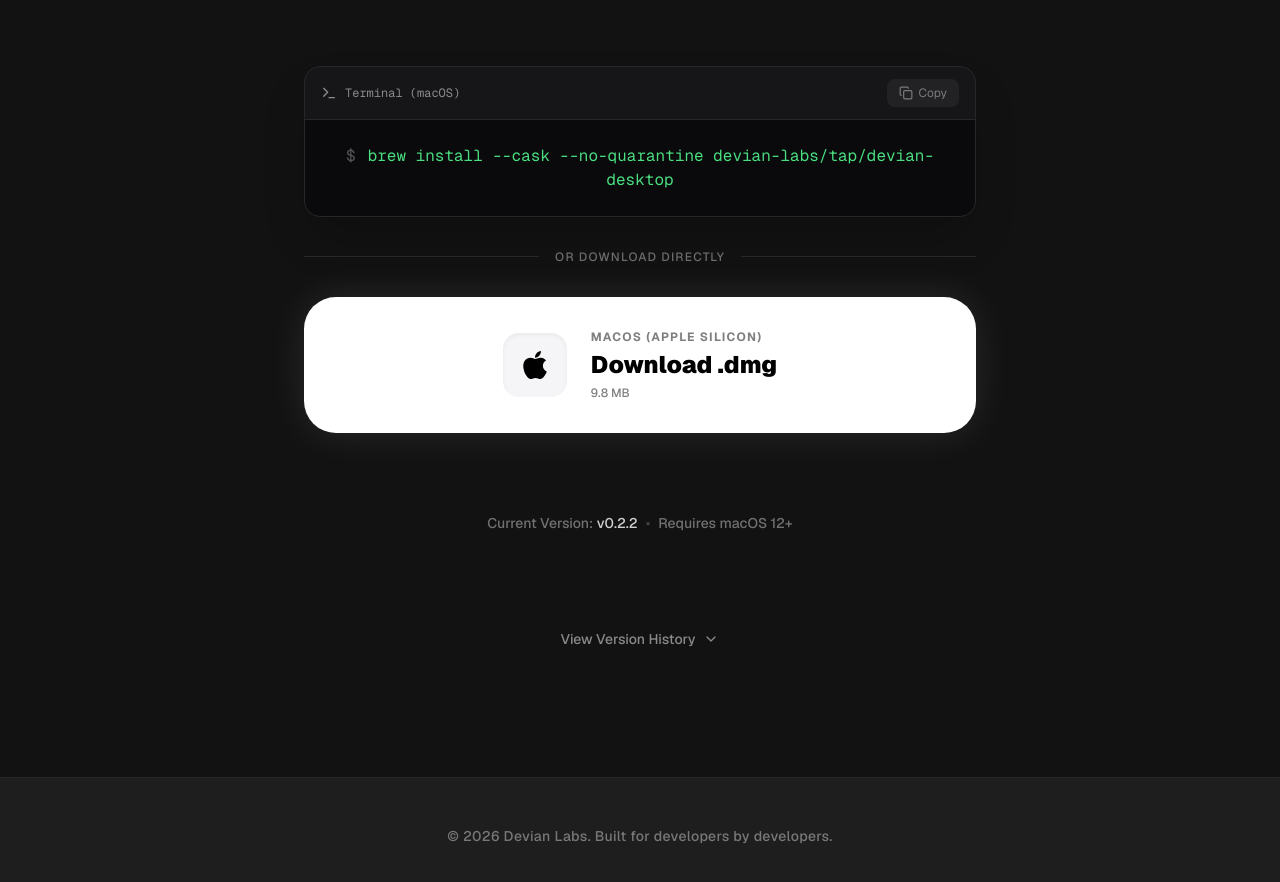
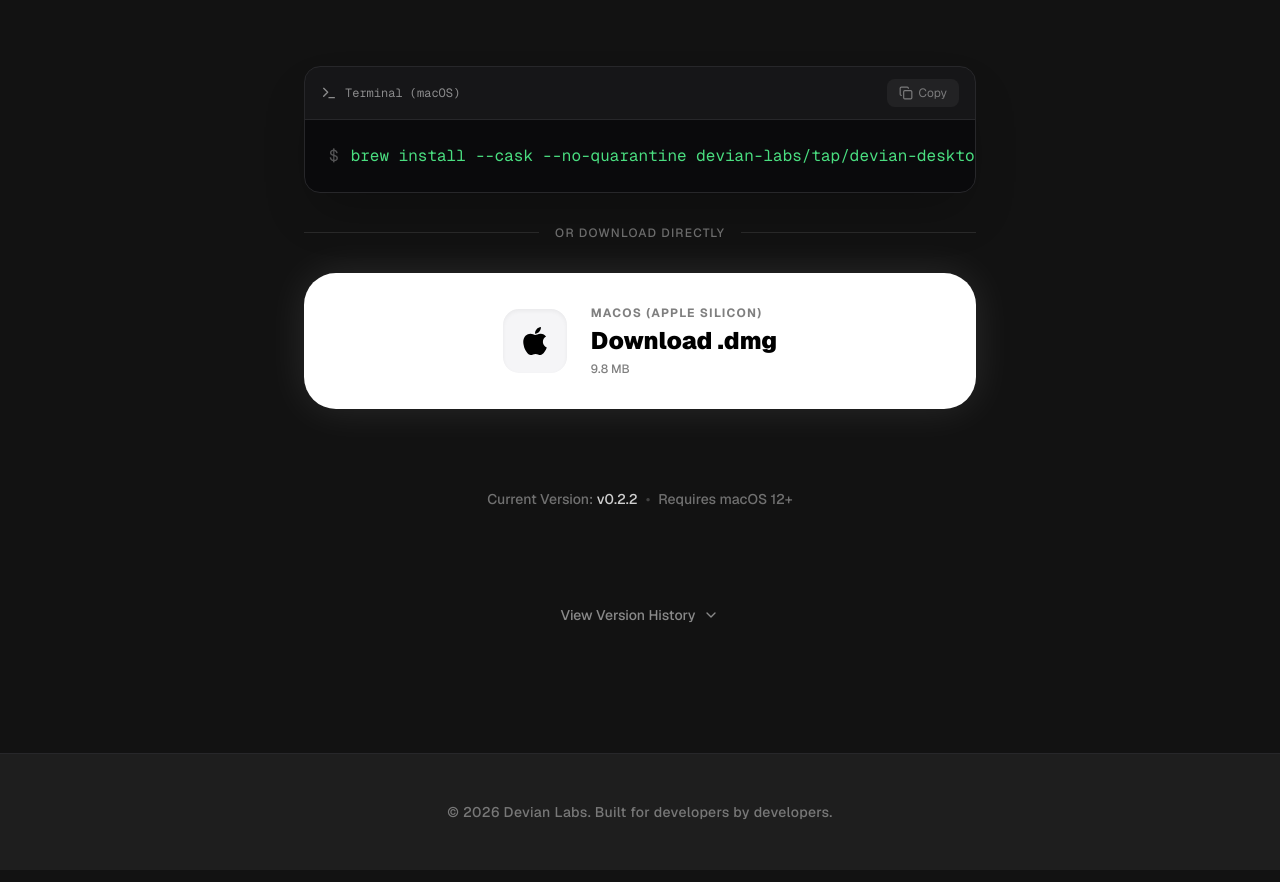
Before and after one commit to devian-labs/devian-web, a Next.js app: page / in a window 1280 px wide. Shown: the part 4620-5502 px from the top of the page. Built offline with nearby package versions, Linux system fonts and the light colour scheme; no server answers.

Commit message:
update: ui for usability

```diff
--- a/src/app/success/page.tsx
+++ b/src/app/success/page.tsx
@@ -118,17 +118,17 @@
 
                     {status === "success" && (
                         <div className="space-y-6">
-                            <div className="bg-black/50 border border-white/5 rounded-xl p-4 flex items-center justify-between gap-4 group hover:border-white/10 transition-colors">
-                                <code className="text-primary font-mono text-sm sm:text-base break-all tracking-wider font-bold">
+                            <div
+                                onClick={handleCopy}
+                                className="bg-black/50 border border-white/5 rounded-xl p-4 flex items-center justify-between gap-4 group hover:border-white/10 transition-colors cursor-pointer w-full overflow-hidden"
+                                title="Click to copy license key"
+                            >
+                                <code className="text-primary font-mono text-sm sm:text-base tracking-wider font-bold select-none whitespace-nowrap overflow-x-auto overflow-y-hidden hide-scrollbar flex-1 text-left min-w-0 hide-scrollbar pb-1">
                                     {licenseKey}
                                 </code>
-                                <button
-                                    onClick={handleCopy}
-                                    className="w-10 h-10 shrink-0 bg-white/5 hover:bg-white/10 rounded-lg flex items-center justify-center transition-colors text-white/70 hover:text-white"
-                                    aria-label="Copy license key"
-                                >
+                                <div className="w-10 h-10 shrink-0 bg-white/5 group-hover:bg-white/10 rounded-lg flex items-center justify-center transition-colors text-white/70 group-hover:text-white relative z-10">
                                     {copied ? <Check className="w-4 h-4 text-emerald-400" /> : <Copy className="w-4 h-4" />}
-                                </button>
+                                </div>
                             </div>
 
                             <div className="text-xs text-white/40 text-center">
--- a/src/components/DownloadsSection.tsx
+++ b/src/components/DownloadsSection.tsx
@@ -108,9 +108,9 @@
                                 {copied ? "Copied!" : "Copy"}
                             </button>
                         </div>
-                        <div className="p-5 md:p-6 overflow-x-auto">
-                            <code className="text-sm md:text-base font-mono text-[#4ADE80] break-words whitespace-pre-wrap">
-                                <span className="text-white/30 mr-3">$</span>
+                        <div className="p-5 md:p-6 overflow-x-auto hide-scrollbar flex w-full">
+                            <code className="text-sm md:text-base font-mono text-[#4ADE80] whitespace-nowrap flex items-center w-full pr-4">
+                                <span className="text-white/30 mr-3 flex-shrink-0">$</span>
                                 brew install --cask --no-quarantine devian-labs/tap/devian-desktop
                             </code>
                         </div>
```
